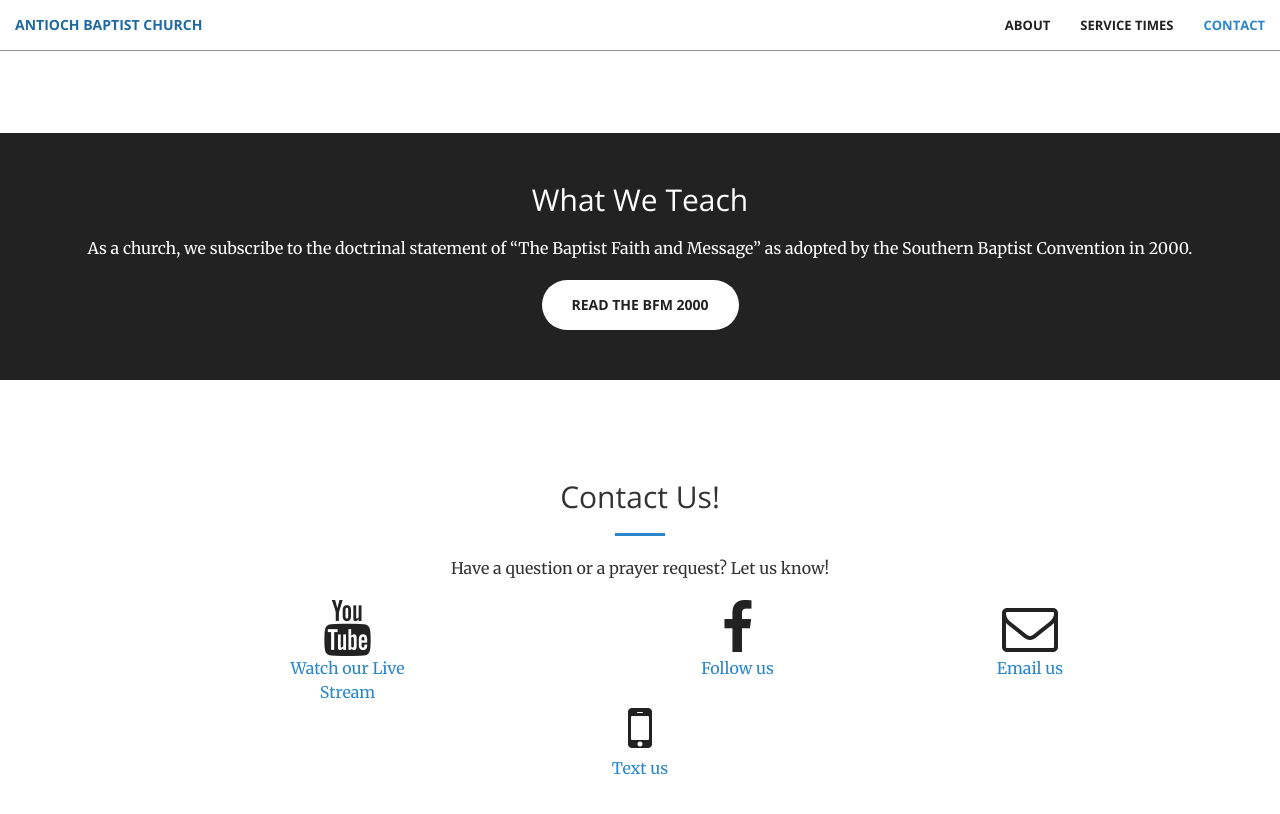
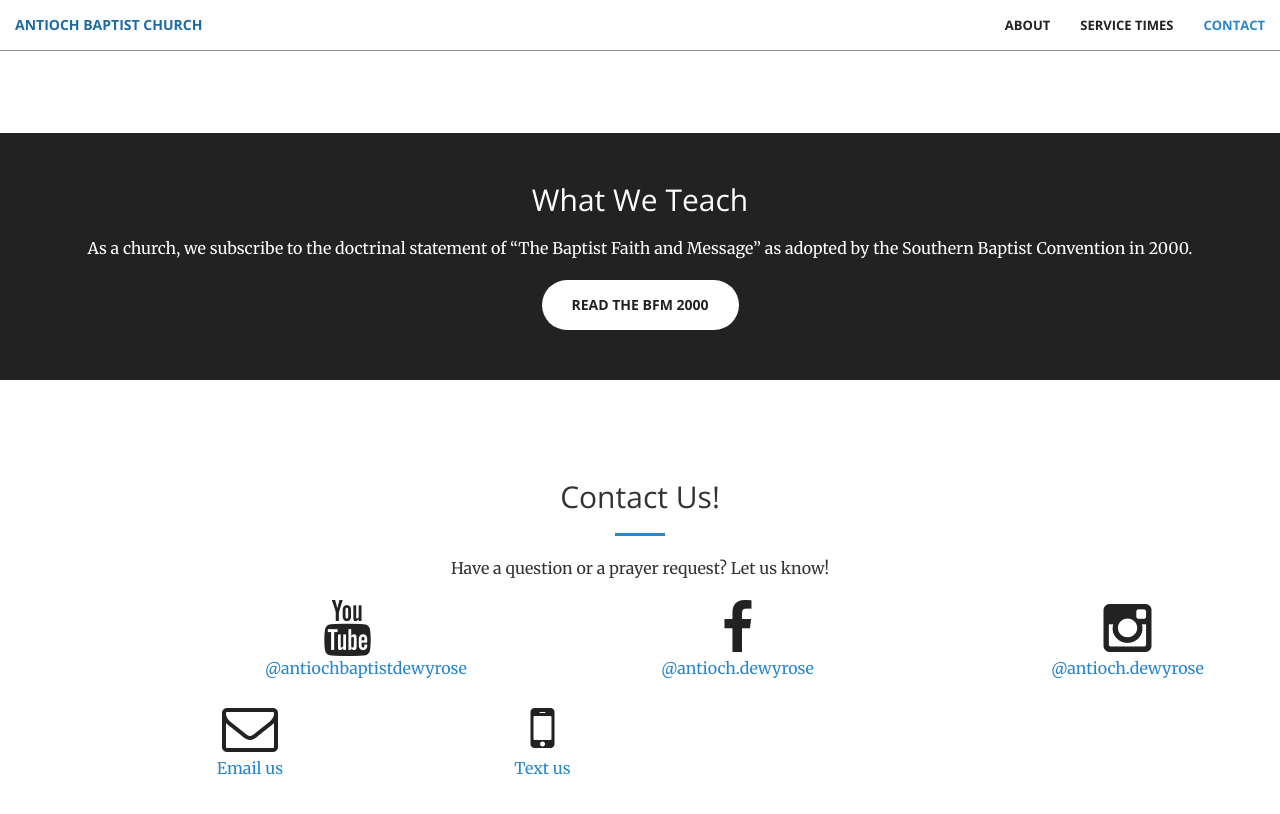
Before and after one commit to antiochbaptist/antiochbaptist.github.io, a Jekyll site: the page built from index.html, in a window 1280 px wide and 900 px high, scrolled down 1685 px. Shown: the top 814 px of the window. Built offline with Jekyll 4.4.1, drawn with Linux system fonts in a browser that asks for light colours.

Commit message:
Update contact.html
added Instagram

```diff
--- a/_includes/contact.html
+++ b/_includes/contact.html
@@ -9,13 +9,19 @@
         <div class="col-lg-2 col-lg-offset-2 text-center">
             <a href="https://youtube.com/@antiochbaptistdewyrose">
                 <i class="fa fa-youtube fa-3x wow bounceIn" data-wow-delay=".1s"></i>
-                <p>Watch our Live Stream</p>
+                <p>@antiochbaptistdewyrose</p>
             </a>
         </div>
         <div class="col-lg-2 col-lg-offset-2 text-center">
             <a href="https://www.facebook.com/antioch.dewyrose">
                 <i class="fa fa-facebook fa-3x wow bounceIn" data-wow-delay=".1s"></i>
-                <p>Follow us</p>
+                <p>@antioch.dewyrose</p>
+            </a>
+        </div>
+        <div class="col-lg-2 col-lg-offset-2 text-center">
+            <a href="https://www.instagram.com/antioch.dewyrose/">
+                <i class="fa fa-instagram fa-3x wow bounceIn" data-wow-delay=".1s"></i>
+                <p>@antioch.dewyrose</p>
             </a>
         </div>
         <div class="col-lg-2 col-lg-offset-1 text-center">
```
